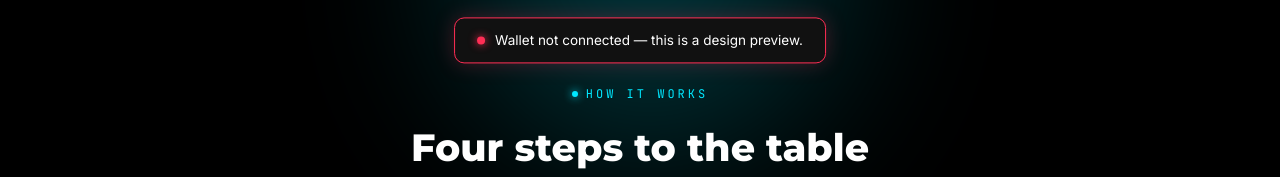
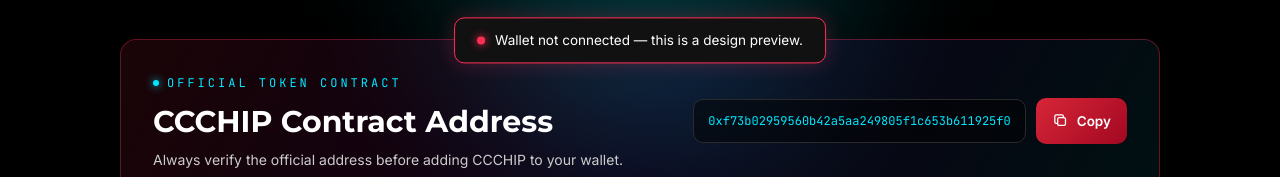
Before and after one commit to shubhambaragi07/codecroupier_home, a React (Vite) app: page / in a window 1280 px wide. Shown: the part 775-952 px from the top of the page. Built offline with nearby package versions, Linux system fonts and the light colour scheme.

Commit message:
added ccchip contract adress

```diff
--- a/index.html
+++ b/index.html
@@ -6,10 +6,12 @@
     <meta name="viewport" content="width=device-width, initial-scale=1.0" />
     <title>CODE CROUPIER</title>
     <link rel="preconnect" href="https://fonts.googleapis.com" />
+    <link rel="preconnect" href="https://fonts.gstatic.com" crossorigin />
     <link
       href="https://fonts.googleapis.com/css2?family=Montserrat:wght@600;700;800&family=Inter:wght@400;500;600&family=JetBrains+Mono:wght@400;500;600&display=swap"
       rel="stylesheet"
     />
+    <link rel="preload" as="style" href="https://fonts.googleapis.com/css2?family=Montserrat:wght@600;700;800&family=Inter:wght@400;500;600&family=JetBrains+Mono:wght@400;500;600&display=swap" />
   </head>
   <body>
     <div id="root"></div>
--- a/src/components/CodeCroupierHome.css
+++ b/src/components/CodeCroupierHome.css
@@ -246,6 +246,38 @@ html{ scroll-behavior:smooth; } /* safe to remove if your app already sets this
 .cc-home .ticker-item .up{ color:var(--cc-green); }
 .cc-home .ticker-item .tag{ color:var(--cc-purple); }
 
+/* ---------- contract address ---------- */
+.cc-home .contract-section{ padding-top:54px; padding-bottom:0; }
+.cc-home .contract-card{
+  max-width:1040px; margin:0 auto; padding:30px 32px;
+  display:grid; grid-template-columns:minmax(0, 1fr) auto; gap:28px; align-items:center;
+  background:linear-gradient(120deg, rgba(215,38,56,.12), rgba(154,0,255,.08) 52%, rgba(0,232,255,.07));
+  border:1px solid rgba(255,46,85,.34); border-radius:16px;
+  box-shadow:0 16px 40px rgba(0,0,0,.24);
+}
+.cc-home .contract-card .eyebrow{ margin-bottom:12px; }
+.cc-home .contract-card h2{ font-family:var(--cc-font-head); font-size:clamp(22px, 3vw, 30px); color:#fff; margin:0 0 9px; }
+.cc-home .contract-card p{ color:var(--cc-silver); font-size:14px; margin:0; line-height:1.6; }
+.cc-home .contract-address-wrap{ display:flex; align-items:center; gap:10px; min-width:0; }
+.cc-home .contract-address-wrap code{
+  display:block; max-width:430px; overflow:hidden; text-overflow:ellipsis; white-space:nowrap;
+  padding:13px 14px; border:1px solid var(--cc-graphite); border-radius:10px;
+  background:rgba(0,0,0,.48); color:var(--cc-cyan); font-family:var(--cc-font-mono); font-size:12px;
+}
+.cc-home .copy-contract{ min-height:46px; padding:10px 16px; }
+.cc-home .copy-contract svg{ width:17px; height:17px; fill:none; stroke:currentColor; stroke-width:1.8; }
+@media (max-width:820px){
+  .cc-home .contract-card{ grid-template-columns:1fr; }
+  .cc-home .contract-address-wrap code{ max-width:calc(100vw - 190px); }
+}
+@media (max-width:480px){
+  .cc-home .contract-section{ padding-top:36px; }
+  .cc-home .contract-card{ padding:24px 20px; gap:20px; }
+  .cc-home .contract-address-wrap{ align-items:stretch; flex-direction:column; }
+  .cc-home .contract-address-wrap code{ max-width:100%; text-overflow:clip; overflow-wrap:anywhere; white-space:normal; }
+  .cc-home .copy-contract{ justify-content:center; }
+}
+
 /* ---------- sections ---------- */
 .cc-home section{ position:relative; z-index:1; padding:96px 8vw; }
 .cc-home .section-head{ text-align:center; max-width:640px; margin:0 auto 56px; }
--- a/src/components/CodeCroupierHome.jsx
+++ b/src/components/CodeCroupierHome.jsx
@@ -36,6 +36,7 @@ const NAV_LINKS = [
 ];
 
 const TOTAL_SLIDES = 3;
+const CONTRACT_ADDRESS = '0xf73b02959560b42a5aa249805f1c653b611925f0';
 const DEFAULT_TOAST = 'Wallet not connected — this is a design preview.';
 
 export default function CodeCroupierHome() {
@@ -103,6 +104,23 @@ export default function CodeCroupierHome() {
   function handleMobileConnect() {
     showToast();
     closeMobileNav();
+  }
+
+  async function copyContractAddress() {
+    try {
+      await navigator.clipboard.writeText(CONTRACT_ADDRESS);
+    } catch {
+      const input = document.createElement('textarea');
+      input.value = CONTRACT_ADDRESS;
+      input.setAttribute('readonly', '');
+      input.style.position = 'fixed';
+      input.style.opacity = '0';
+      document.body.appendChild(input);
+      input.select();
+      document.execCommand('copy');
+      input.remove();
+    }
+    showToast('CCCHIP contract address copied.');
   }
 
   return (
@@ -237,6 +255,26 @@ export default function CodeCroupierHome() {
           ))}
         </div>
       </div>
+
+      <section className="contract-section" aria-labelledby="contract-title">
+        <div className="contract-card">
+          <div>
+            <div className="eyebrow">OFFICIAL TOKEN CONTRACT</div>
+            <h2 id="contract-title">CCCHIP Contract Address</h2>
+            <p>Always verify the official address before adding CCCHIP to your wallet.</p>
+          </div>
+          <div className="contract-address-wrap">
+            <code>{CONTRACT_ADDRESS}</code>
+            <button className="btn btn-primary copy-contract" onClick={copyContractAddress} aria-label="Copy CCCHIP contract address">
+              <svg viewBox="0 0 24 24" aria-hidden="true">
+                <rect x="8" y="8" width="11" height="11" rx="2" />
+                <path d="M16 8V6a2 2 0 0 0-2-2H6a2 2 0 0 0-2 2v8a2 2 0 0 0 2 2h2" />
+              </svg>
+              Copy
+            </button>
+          </div>
+        </div>
+      </section>
 
       <section id="how">
         <div className="section-head">
```
